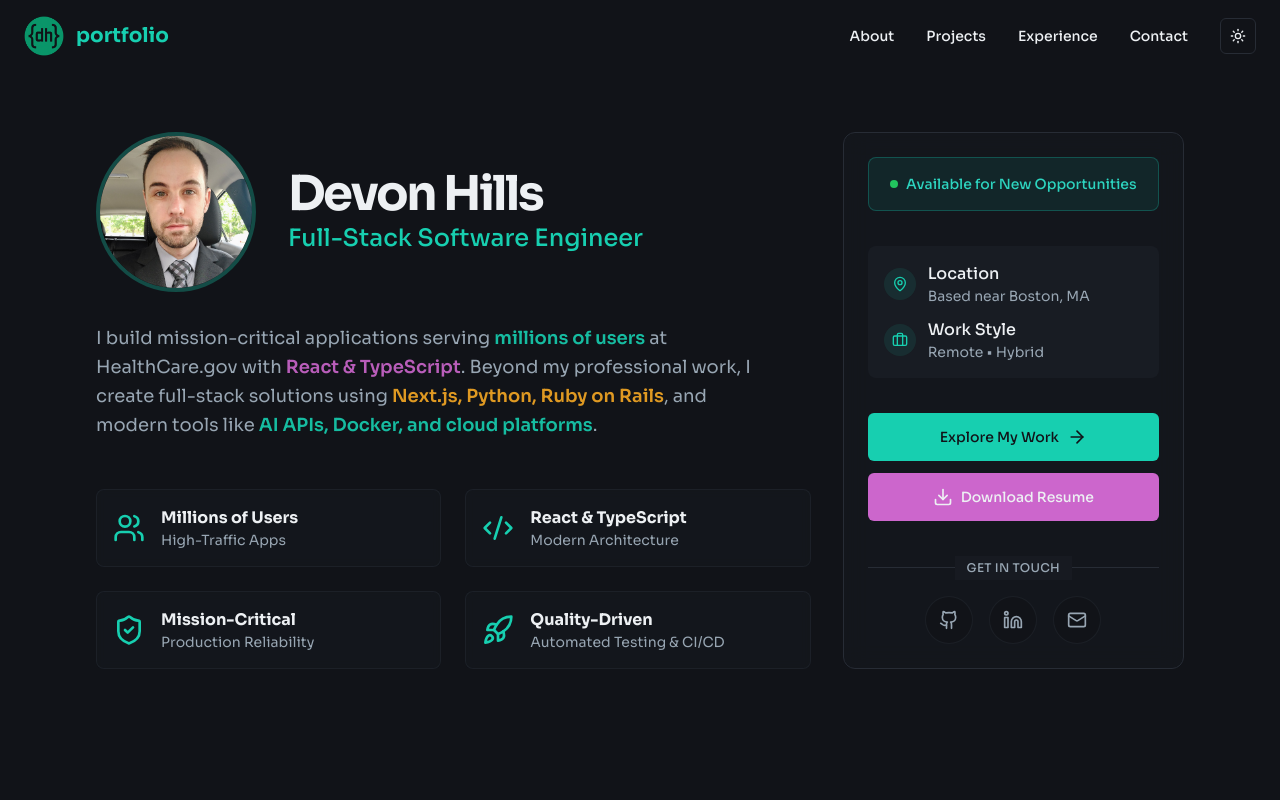
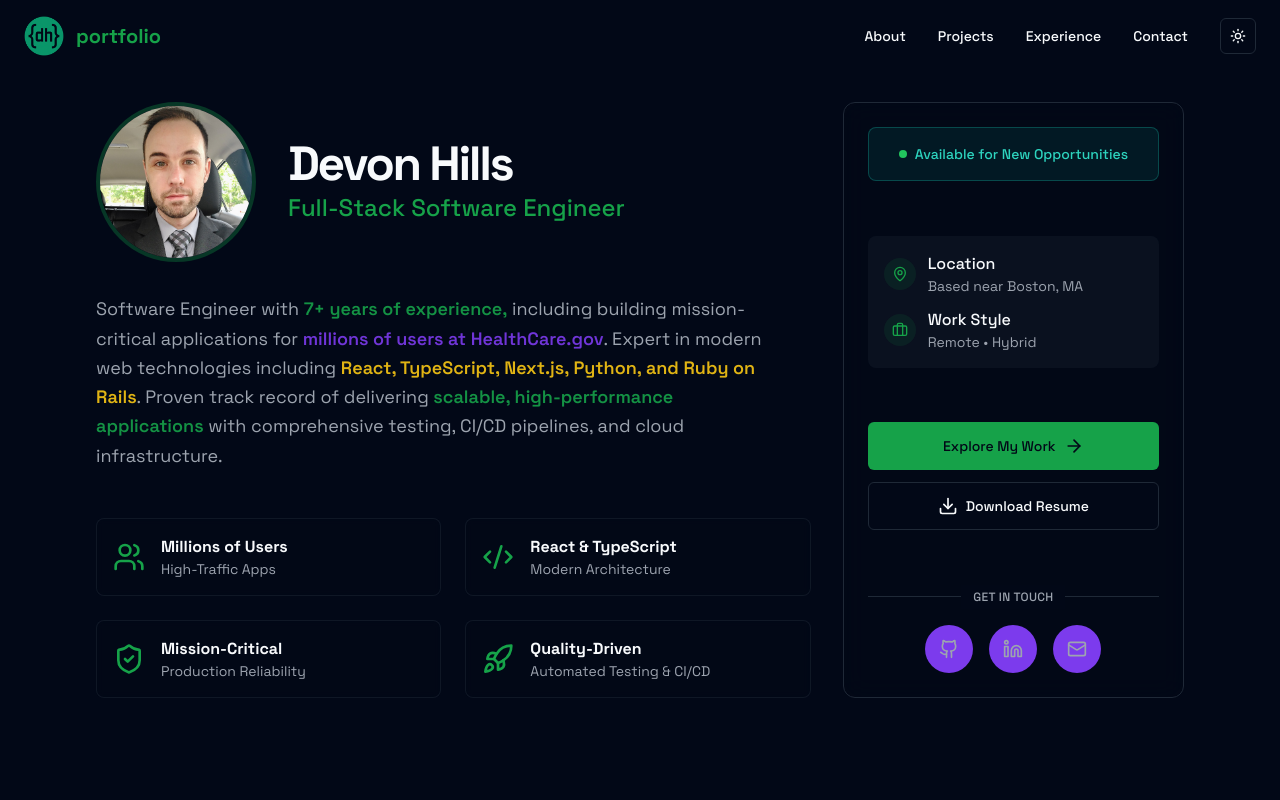
Before and after one commit to devonjhills/portfolio, a Next.js app: page / in a window 1280 px wide. Shown: the top 800 px of the page. Built offline with nearby package versions, Linux system fonts and the light colour scheme.

Commit message:
feat: Update Hero component text and enhance global styles with new font imports and color palette

```diff
--- a/app/components/sections/hero.tsx
+++ b/app/components/sections/hero.tsx
@@ -93,23 +93,24 @@ export function Hero() {
             <motion.p
               variants={itemVariants}
               className="mt-8 max-w-2xl text-lg text-muted-foreground leading-relaxed">
-              I build mission-critical applications serving{" "}
+              Software Engineer with{" "}
               <span className="font-semibold text-primary/90">
-                millions of users
+                7+ years of experience,
               </span>{" "}
-              at HealthCare.gov with{" "}
+              including building mission-critical applications for{" "}
               <span className="font-semibold text-secondary/90">
-                React & TypeScript
+                millions of users at HealthCare.gov
               </span>
-              . Beyond my professional work, I create full-stack solutions using{" "}
+              . Expert in modern web technologies including{" "}
               <span className="font-semibold text-accent/90">
-                Next.js, Python, Ruby on Rails
+                React, TypeScript, Next.js, Python, and Ruby on Rails
               </span>
-              , and modern tools like{" "}
+              . Proven track record of delivering{" "}
               <span className="font-semibold text-primary/90">
-                AI APIs, Docker, and cloud platforms
-              </span>
-              .
+                scalable, high-performance applications
+              </span>{" "}
+              with comprehensive testing, CI/CD pipelines, and cloud
+              infrastructure.
             </motion.p>
 
             {/* --- Key Strengths Grid --- */}
@@ -190,7 +191,7 @@ export function Hero() {
                 <Button
                   asChild
                   size="lg"
-                  variant="secondary"
+                  variant="outline"
                   className="w-full h-12 font-medium">
                   <a href="/Devon_Hills_Resume_2025_Newest.pdf" download>
                     <Download className="mr-2 h-5 w-5" />
@@ -233,7 +234,7 @@ export function Hero() {
                     <Button
                       key={label}
                       asChild
-                      variant="outline"
+                      variant="secondary"
                       size="icon"
                       className="h-12 w-12 rounded-full border-border/50 hover:border-primary/50 hover:bg-primary/5 transition-all">
                       <a
--- a/app/globals.css
+++ b/app/globals.css
@@ -1,87 +1,85 @@
-/* ===== Font Imports: Modern & Tech-Focused ===== */
-/* Sora: A geometric sans-serif for a clean, technical, yet elegant feel for UI and headings. */
-/* JetBrains Mono: A premier monospaced font for developers, with excellent readability and code ligatures. */
-@import url("https://fonts.googleapis.com/css2?family=Sora:wght@300;400;500;600;700;800&family=JetBrains+Mono:wght@400;500;600;700&display=swap");
+/* Fonts are now loaded via Next.js font optimization in layout.tsx */
 
 @tailwind base;
 @tailwind components;
 @tailwind utilities;
 
 @layer base {
-  /* ===== Color Palette: "Midnight Slate & Neon Teal" ===== */
-  /* A sophisticated, cool-toned dark theme with a vibrant, tech-inspired accent. */
+  /* ===== Color Palette: "Cyber Neon" ===== */
+  /* Electric portfolio theme with neon accents for maximum impact */
   :root {
-    --background: 220 18% 8%; /* Deep, cool charcoal */
-    --foreground: 210 20% 94%; /* Soft off-white */
+    /* Cyber Neon: Professional dark theme with electric accents */
+    --background: 222 84% 5%; /* Deep dark navy */
+    --foreground: 210 40% 98%; /* Pure white */
 
-    --muted: 220 15% 18%;
-    --muted-foreground: 210 15% 65%;
+    --muted: 215 28% 17%;
+    --muted-foreground: 217 10% 65%;
 
-    --popover: 220 20% 6%;
-    --popover-foreground: 210 20% 94%;
+    --popover: 222 84% 4%;
+    --popover-foreground: 210 40% 98%;
 
-    --card: 220 18% 11%;
-    --card-foreground: 210 20% 94%;
+    --card: 222 84% 5%;
+    --card-foreground: 210 40% 98%;
 
-    --border: 220 15% 18%;
-    --input: 220 15% 18%;
+    --border: 215 28% 17%;
+    --input: 215 28% 17%;
 
-    --primary: 170 80% 45%; /* Vibrant Neon Teal */
-    --primary-foreground: 220 18% 8%; /* Dark, for high contrast on primary buttons */
+    --primary: 142 76% 36%; /* Electric green */
+    --primary-foreground: 222 84% 5%;
 
-    --secondary: 300 50% 60%; /* Subtle cool magenta */
-    --secondary-foreground: 210 20% 94%;
+    --secondary: 262 83% 58%; /* Electric purple */
+    --secondary-foreground: 210 40% 98%;
 
-    --accent: 38 92% 55%; /* Warm gold for a highlight */
-    --accent-foreground: 220 18% 8%;
+    --accent: 47 96% 53%; /* Electric yellow */
+    --accent-foreground: 222 84% 5%;
 
-    --destructive: 0 63% 50%;
-    --destructive-foreground: 210 20% 98%;
+    --destructive: 0 72% 51%;
+    --destructive-foreground: 210 40% 98%;
 
-    --ring: 170 85% 50%;
+    --ring: 142 76% 36%;
 
     --radius: 0.5rem; /* A crisp, modern radius */
   }
 
   .light {
-    --background: 0 0% 98%; /* Clean off-white */
-    --foreground: 220 15% 20%; /* Dark slate gray */
+    /* Clean minimal light theme */
+    --background: 0 0% 100%;
+    --foreground: 222 84% 5%;
 
     --muted: 210 40% 96%;
     --muted-foreground: 215 16% 47%;
 
     --popover: 0 0% 100%;
-    --popover-foreground: 220 15% 20%;
+    --popover-foreground: 222 84% 5%;
 
     --card: 0 0% 100%;
-    --card-foreground: 220 15% 20%;
+    --card-foreground: 222 84% 5%;
 
     --border: 214 32% 91%;
     --input: 214 32% 91%;
 
-    --primary: 170 75% 40%; /* Slightly darker teal for accessibility */
+    --primary: 142 76% 36%;
     --primary-foreground: 0 0% 100%;
 
-    --secondary: 300 55% 55%;
+    --secondary: 262 83% 58%;
     --secondary-foreground: 0 0% 100%;
 
-    --accent: 38 90% 50%;
-    --accent-foreground: 0 0% 100%;
+    --accent: 47 96% 53%;
+    --accent-foreground: 222 84% 5%;
 
-    --destructive: 0 84% 60%;
+    --destructive: 0 72% 51%;
     --destructive-foreground: 0 0% 98%;
 
-    --ring: 170 75% 40%;
+    --ring: 142 76% 36%;
   }
 
   * {
     @apply border-border;
   }
 
-  /* Main body styling with the new font */
   body {
     @apply bg-background text-foreground;
-    font-family: "Sora", system-ui, -apple-system, sans-serif;
+    font-family: var(--font-space-grotesk), system-ui, -apple-system, sans-serif;
     font-feature-settings: "rlig" 1, "calt" 1;
     -webkit-font-smoothing: antialiased;
     -moz-osx-font-smoothing: grayscale;
@@ -97,12 +95,11 @@
     @apply font-semibold tracking-tight;
   }
 
-  /* Code blocks with the awesome JetBrains Mono font and ligatures enabled */
   code,
   pre {
-    font-family: "JetBrains Mono", "SF Mono", Monaco, "Cascadia Code",
+    font-family: var(--font-jetbrains-mono), "SF Mono", Monaco, "Cascadia Code",
       "Roboto Mono", Consolas, "Courier New", monospace;
-    font-variant-ligatures: common-ligatures; /* Enable ligatures like '=>' becoming '⇒' */
+    font-variant-ligatures: common-ligatures;
   }
 
   html {
@@ -135,7 +132,6 @@
 
 /* Optional: You can keep or modify these gradient utilities */
 @layer components {
-  /* Subtle theme gradient for hero sections or cards */
   .gradient-primary {
     background: linear-gradient(
       135deg,
@@ -151,4 +147,13 @@
       hsl(var(--primary) / 0.1) 100%
     );
   }
+
+  .gradient-cyber {
+    background: linear-gradient(
+      135deg,
+      hsl(var(--primary) / 0.2) 0%,
+      hsl(var(--secondary) / 0.2) 50%,
+      hsl(var(--accent) / 0.2) 100%
+    );
+  }
 }
--- a/app/layout.tsx
+++ b/app/layout.tsx
@@ -1,16 +1,18 @@
 import type { Metadata } from "next";
-import { Geist, Geist_Mono } from "next/font/google";
+import { Space_Grotesk, JetBrains_Mono } from "next/font/google";
 import "./globals.css";
 import { ThemeProvider } from "./components/layout/theme-provider";
 
-const geistSans = Geist({
-  variable: "--font-geist-sans",
+const spaceGrotesk = Space_Grotesk({
+  variable: "--font-space-grotesk",
   subsets: ["latin"],
+  display: "swap",
 });
 
-const geistMono = Geist_Mono({
-  variable: "--font-geist-mono",
+const jetbrainsMono = JetBrains_Mono({
+  variable: "--font-jetbrains-mono",
   subsets: ["latin"],
+  display: "swap",
 });
 
 export const metadata: Metadata = {
@@ -72,7 +74,7 @@ export default function RootLayout({
   return (
     <html lang="en" suppressHydrationWarning>
       <body
-        className={`${geistSans.variable} ${geistMono.variable} antialiased`}
+        className={`${spaceGrotesk.variable} ${jetbrainsMono.variable} font-sans antialiased`}
       >
         <ThemeProvider>
           {children}
--- a/tailwind.config.js
+++ b/tailwind.config.js
@@ -49,8 +49,8 @@ module.exports = {
         sm: 'calc(var(--radius) - 4px)',
       },
       fontFamily: {
-        sans: ['Inter', 'system-ui', 'sans-serif'],
-        mono: ['JetBrains Mono', 'monospace'],
+        sans: ['var(--font-space-grotesk)', 'system-ui', 'sans-serif'],
+        mono: ['var(--font-jetbrains-mono)', 'monospace'],
       },
       boxShadow: {
         sm: 'var(--shadow-sm)',
```
